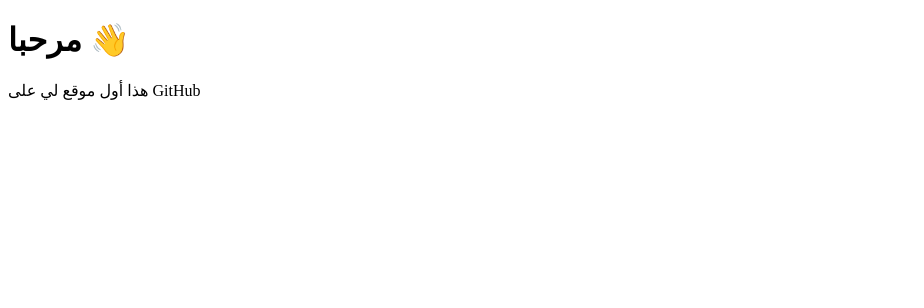
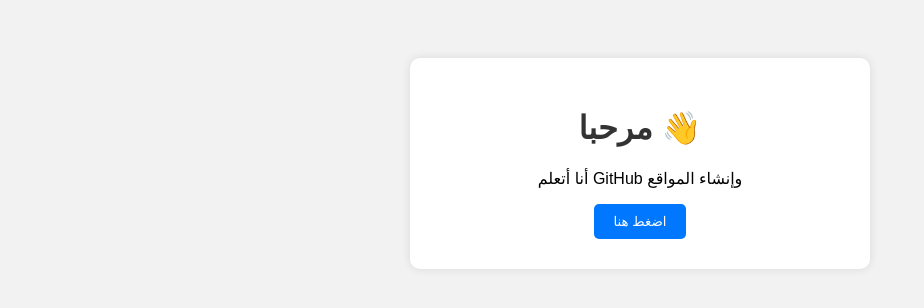
Before and after one commit to ahmedbarka94/my-first-website, a plain HTML site: page index.html in a window 1280 px wide. Shown: the whole page, without its empty margins (0-924 px from the left). Drawn offline with Linux system fonts and the light colour scheme.

Commit message:
Update index.html

```diff
--- a/index.html
+++ b/index.html
@@ -1,10 +1,45 @@
 <!DOCTYPE html>
 <html>
 <head>
-    <title>My First Website</title>
+    <title>صفحتي الشخصية</title>
+    <style>
+        body {
+            font-family: Arial;
+            text-align: center;
+            background-color: #f2f2f2;
+            padding: 50px;
+        }
+        .card {
+            background: white;
+            padding: 30px;
+            border-radius: 10px;
+            width: 400px;
+            margin: auto;
+            box-shadow: 0 0 10px rgba(0,0,0,0.1);
+        }
+        h1 {
+            color: #333;
+        }
+        button {
+            background: #0077ff;
+            color: white;
+            border: none;
+            padding: 10px 20px;
+            border-radius: 5px;
+            cursor: pointer;
+        }
+        button:hover {
+            background: #0055cc;
+        }
+    </style>
 </head>
 <body>
-    <h1>مرحبا 👋</h1>
-    <p> هذا أول موقع لي على GitHub</p>
+
+    <div class="card">
+        <h1>مرحبا 👋</h1>
+        <p>أنا أتعلم GitHub وإنشاء المواقع</p>
+        <button onclick="alert('شكرا لزيارتك!')">اضغط هنا</button>
+    </div>
+
 </body>
 </html>
```
